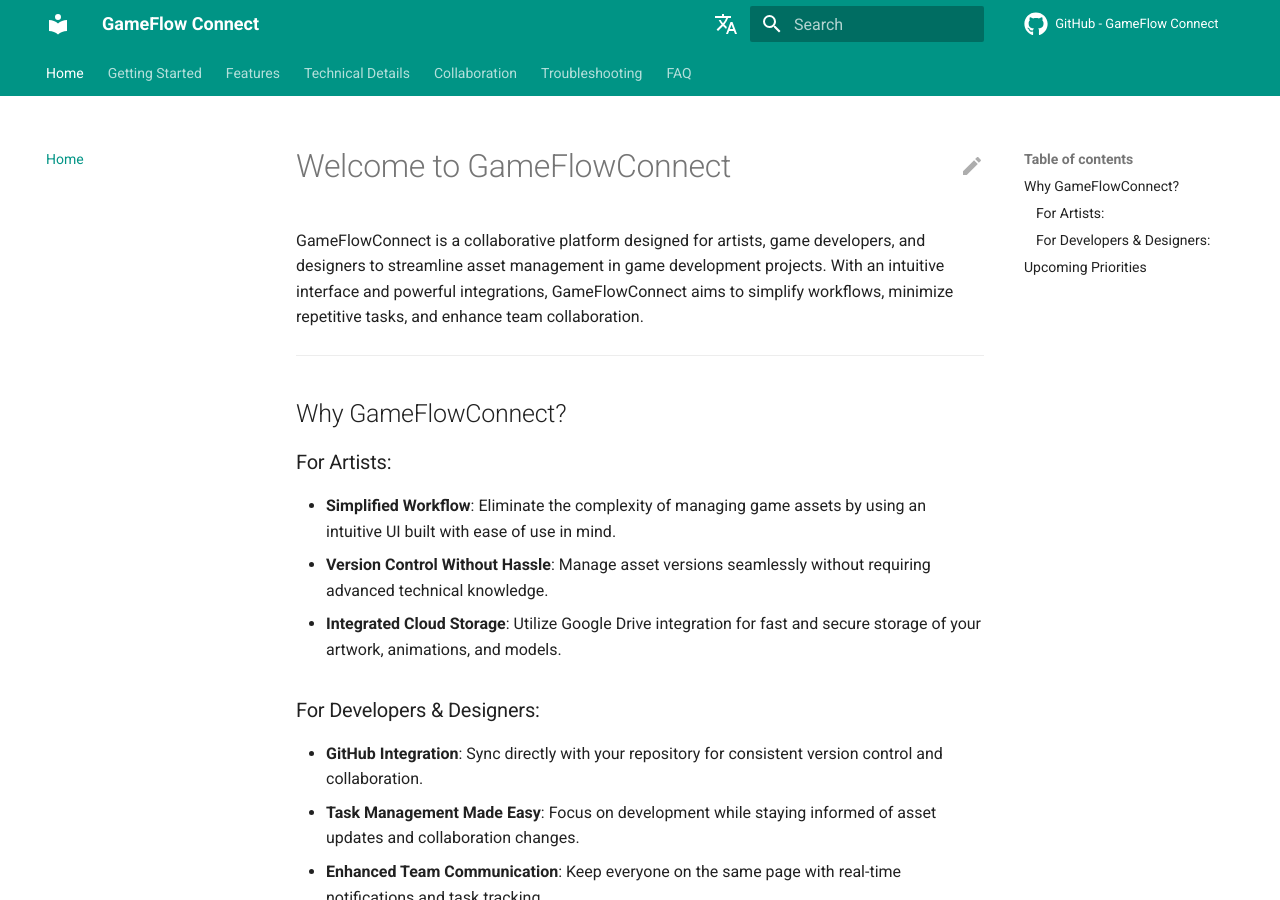
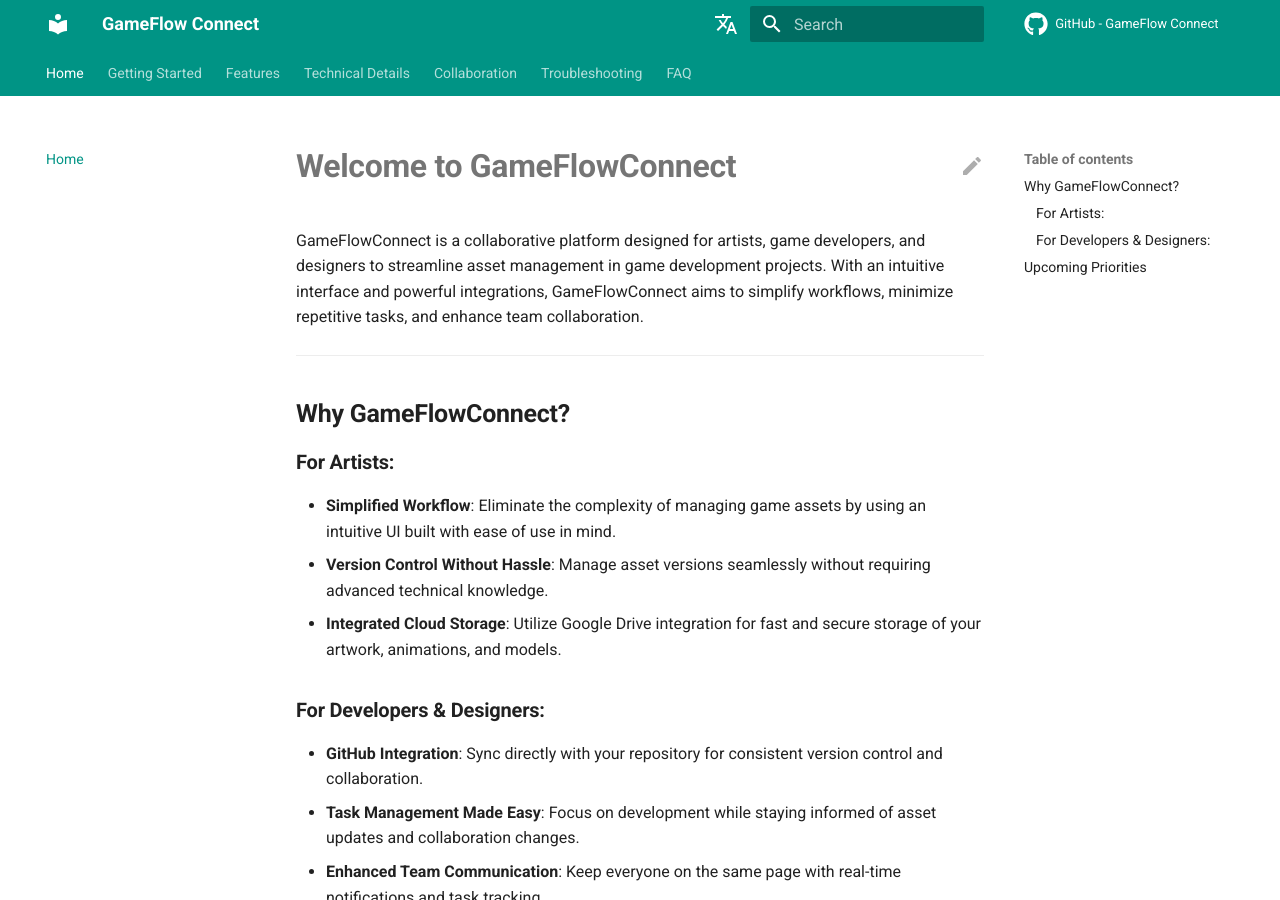
Before and after one commit to Germano123/python-gameflowconnect, an MkDocs documentation site: the page built from docs/index.md, in a window 1280 px wide and 900 px high. Built offline with MkDocs 1.6.1 and Material for MkDocs 9.7.7, drawn with Linux system fonts in a browser that asks for light colours; comment, search, counter and statistics services are not loaded.

```diff
--- a/docs/index.md
+++ b/docs/index.md
@@ -1,24 +1,24 @@
-# Welcome to GameFlowConnect
+# **Welcome to GameFlowConnect**
 
 GameFlowConnect is a collaborative platform designed for artists, game developers, and designers to streamline asset management in game development projects. With an intuitive interface and powerful integrations, GameFlowConnect aims to simplify workflows, minimize repetitive tasks, and enhance team collaboration.
 
 ---
 
-## Why GameFlowConnect?
+## **Why GameFlowConnect?**
 
-### For Artists:
+### **For Artists:**
 - **Simplified Workflow**: Eliminate the complexity of managing game assets by using an intuitive UI built with ease of use in mind.
 - **Version Control Without Hassle**: Manage asset versions seamlessly without requiring advanced technical knowledge.
 - **Integrated Cloud Storage**: Utilize Google Drive integration for fast and secure storage of your artwork, animations, and models.
 
-### For Developers & Designers:
+### **For Developers & Designers:**
 - **GitHub Integration**: Sync directly with your repository for consistent version control and collaboration.
 - **Task Management Made Easy**: Focus on development while staying informed of asset updates and collaboration changes.
 - **Enhanced Team Communication**: Keep everyone on the same page with real-time notifications and task tracking.
 
 ---
 
-## Upcoming Priorities
+## **Upcoming Priorities**
 
 As we continue to improve GameFlowConnect, our development roadmap focuses on the following features:
 
```
